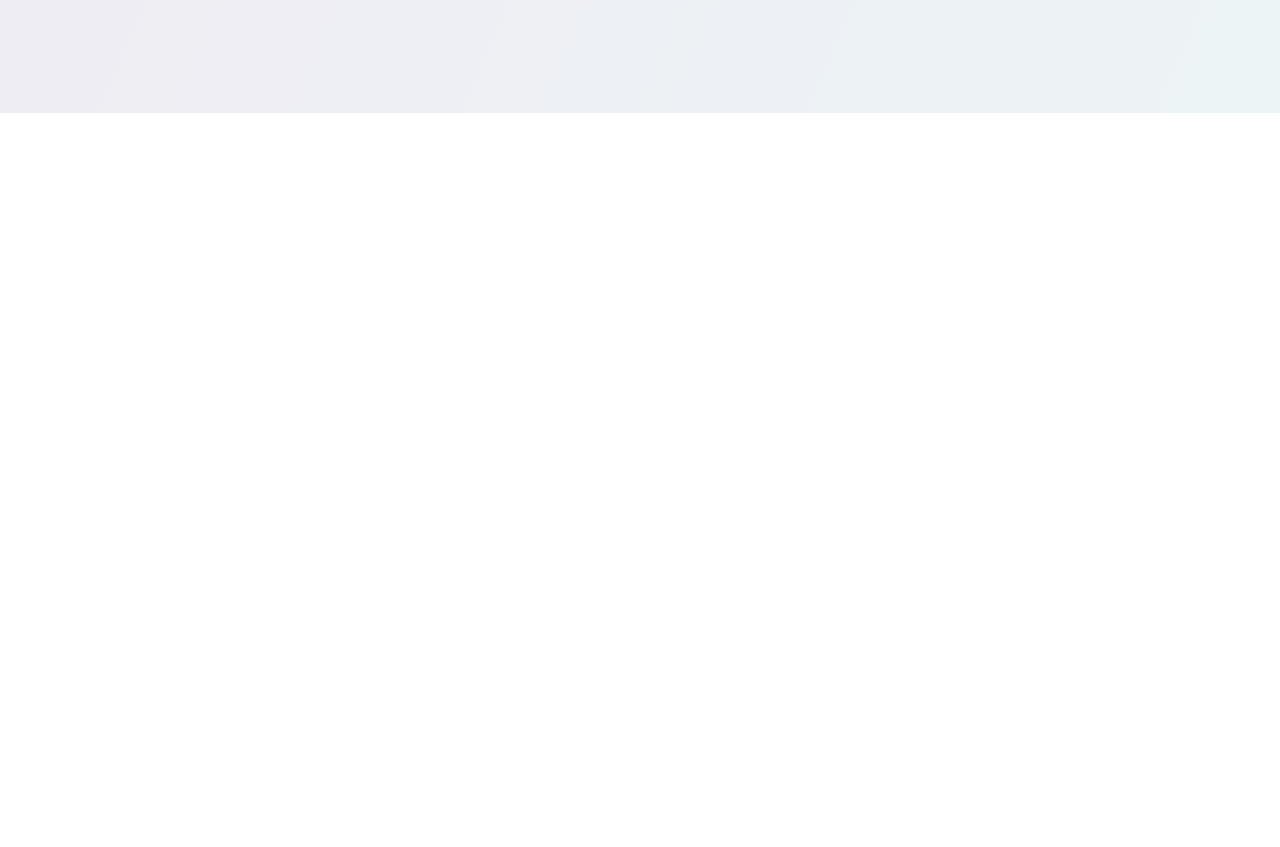
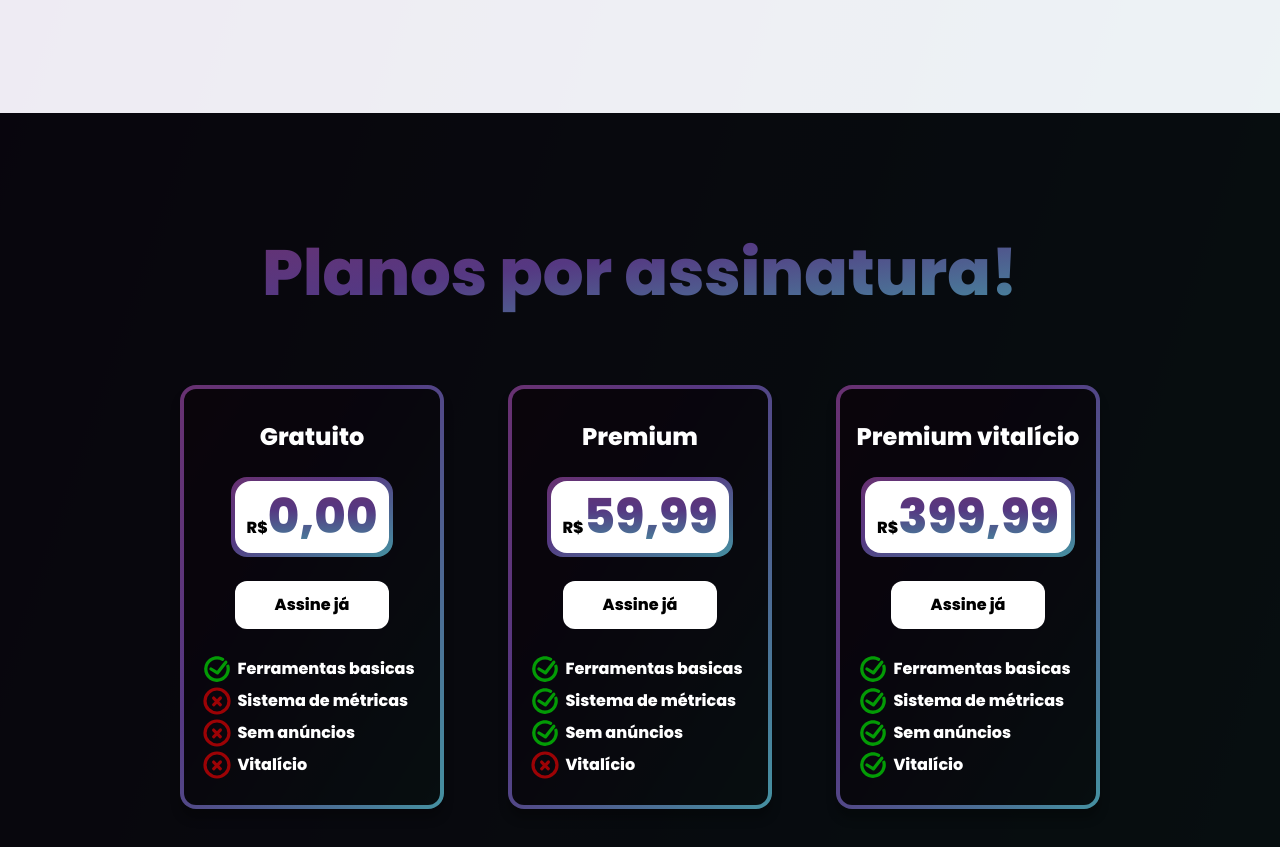
Before and after one commit to Autono-My/AutonoMy, a React (Vite) app: page / in a window 1280 px wide. Shown: the part 2851-3698 px from the top of the page. Before the commit the page ends 2964 px from the top, so only its background shows below. Built offline with nearby package versions, Linux system fonts and the light colour scheme.

Commit message:
Quarta section

```diff
--- /dev/null
+++ b/src/components/Card/Card2.jsx
@@ -0,0 +1,23 @@
+export default function Card2(props) {
+  return (
+    <>
+      <div className="bg-gradient-to-br from-rosa from-0% via-roxo via-40% to-ciano to-100% drop-shadow-[0_10px_4px_rgba(0,0,0,0.25)] rounded-[1rem] p-1 ">
+        <div className="flex flex-col gap-6 justify-start items-center bg-black/90 w-64 h-[26rem] rounded-[calc(1rem-0.25rem)]">
+          <h2 className="mt-8 text-2xl text-white">{props.plano}</h2>
+          <div className="bg-gradient-to-br from-rosa from-0% via-roxo via-40% to-ciano to-100% p-1 rounded-2xl">
+            <p className="text-black p-3 bg-white rounded-2xl">R$<span className="text-5xl bg-gradient-to-b from-rosa from-0% via-roxo via-40% to-ciano to-100% text-transparent bg-clip-text">{props.valor}</span></p>
+          </div>
+          <div>
+            <button className="py-3 px-10 bg-white rounded-xl">Assine já</button>
+          </div>
+          <div className="">
+            <p className="flex items-center gap-1 text-white mr-2"><img className="size-[2rem]" src={props.icone1} alt="" />Ferramentas basicas</p>
+            <p className="flex items-center gap-1 text-white mr-2"><img className="size-[2rem]" src={props.icone2} alt="" />Sistema de métricas</p>
+            <p className="flex items-center gap-1 text-white mr-2"><img className="size-[2rem]" src={props.icone3} alt="" />Sem anúncios </p>
+            <p className="flex items-center gap-1 text-white mr-2"><img className="size-[2rem]" src={props.icone4} alt="" />Vitalício</p>
+          </div>
+        </div>
+      </div>
+    </>
+  )
+}
--- a/src/pages/Home/index.jsx
+++ b/src/pages/Home/index.jsx
@@ -2,6 +2,7 @@
 import Header from "../../components/Header/Header";
 import Card from "../../components/Card/Card";
 import Card1 from "../../components/Card/Card1";
+import Card2 from "../../components/Card/Card2";
 
 // Import Icones / Imagens
 import Grafico from "../../assets/images/graph.png";
@@ -17,6 +18,9 @@ import Graph from "../../assets/icons/Graph.svg";
 import GraphRGB from "../../assets/icons/GraphGradiente.svg";
 import CalendarRGB from "../../assets/icons/CalendarGradiente.svg";
 import CalculatorRGB from "../../assets/icons/CalculatorGradiente.svg";
+import Correct from "../../assets/icons/Correct.svg";
+import Wrong from "../../assets/icons/Wrong.svg";
+
 
 export default function Home() {
   return (
@@ -116,21 +120,35 @@ export default function Home() {
               </h2>
             </div>
             <div className="flex flex-row justify-center gap-10">
-              <Card1 icone={Calendar} iconeRGB={CalendarRGB} titulo="Calendario inteligente" desc="Datas, vendas e prazos importantes, nos te avisamos!"/>
-              <Card1 icone={Graph} iconeRGB={GraphRGB} titulo="Metricas e desempenho" desc="Acompanhe seu progresso, gastos, vendas e lucro!"/>
-              <Card1 icone={Calculator} iconeRGB={CalculatorRGB} titulo="Calculadora de custos" desc="Calcule seus gastos e precifique melhor os seus serviços e/ou seu negocio!"/>
+              <Card1 icone={Calendar} iconeRGB={CalendarRGB} titulo="Calendario inteligente" desc="Datas, vendas e prazos importantes, nos te avisamos!" />
+              <Card1 icone={Graph} iconeRGB={GraphRGB} titulo="Metricas e desempenho" desc="Acompanhe seu progresso, gastos, vendas e lucro!" />
+              <Card1 icone={Calculator} iconeRGB={CalculatorRGB} titulo="Calculadora de custos" desc="Calcule seus gastos e precifique melhor os seus serviços e/ou seu negocio!" />
             </div>
             <div>
               <h2 className="w-screen text-[2.25rem] text-center">
                 Reunimos tudo que voce precisa em um so lugar<span className="bg-gradient-to-b from-rosa from-0% via-roxo via-40% to-ciano to-100% text-transparent bg-clip-text">!</span>
               </h2>
               <p className="text-center font-poppins-regular mt-4 text-lg">Cansado de usar diversas ferramentas diferentes somente para um proposito? <br />
-              Deixa que a gente resolve isso pra voce! <br />
-              Todas as ferramentas que voce precisa estao disponiveis <span className="bg-gradient-to-b from-rosa from-0% via-roxo via-40% to-ciano to-100% text-transparent bg-clip-text">aqui!</span></p>
+                Deixa que a gente resolve isso pra voce! <br />
+                Todas as ferramentas que voce precisa estao disponiveis <span className="bg-gradient-to-b from-rosa from-0% via-roxo via-40% to-ciano to-100% text-transparent bg-clip-text">aqui!</span></p>
             </div>
           </div>
         </section>
-      </main>
+        <section>
+          <div class="px-20 py-28 w-screen bg-black/[.90] flex flex-col justify-center items-center font-poppins-extrabold gap-16">
+            <div>
+              <h2 className="size-fit text-[4rem] bg-gradient-to-br from-rosa from-0% via-roxo via-40% to-ciano to-100% text-transparent bg-clip-text ">
+                Planos por assinatura!
+              </h2>
+            </div>
+            <div className="flex flex-row gap-16">
+              <Card2 plano="Gratuito" valor="0,00" icone1={Correct} icone2={Wrong} icone3={Wrong} icone4={Wrong} />
+              <Card2 plano="Premium" valor="59,99" icone1={Correct} icone2={Correct} icone3={Correct} icone4={Wrong} />
+              <Card2 plano="Premium vitalício" valor="399,99" icone1={Correct} icone2={Correct} icone3={Correct} icone4={Correct} />
+            </div>
+          </div>
+        </section>
+      </main >
     </>
   );
 }
```
Also changed, not shown: src/assets/icons/Correct.svg (added), src/assets/icons/Wrong.svg (added).
